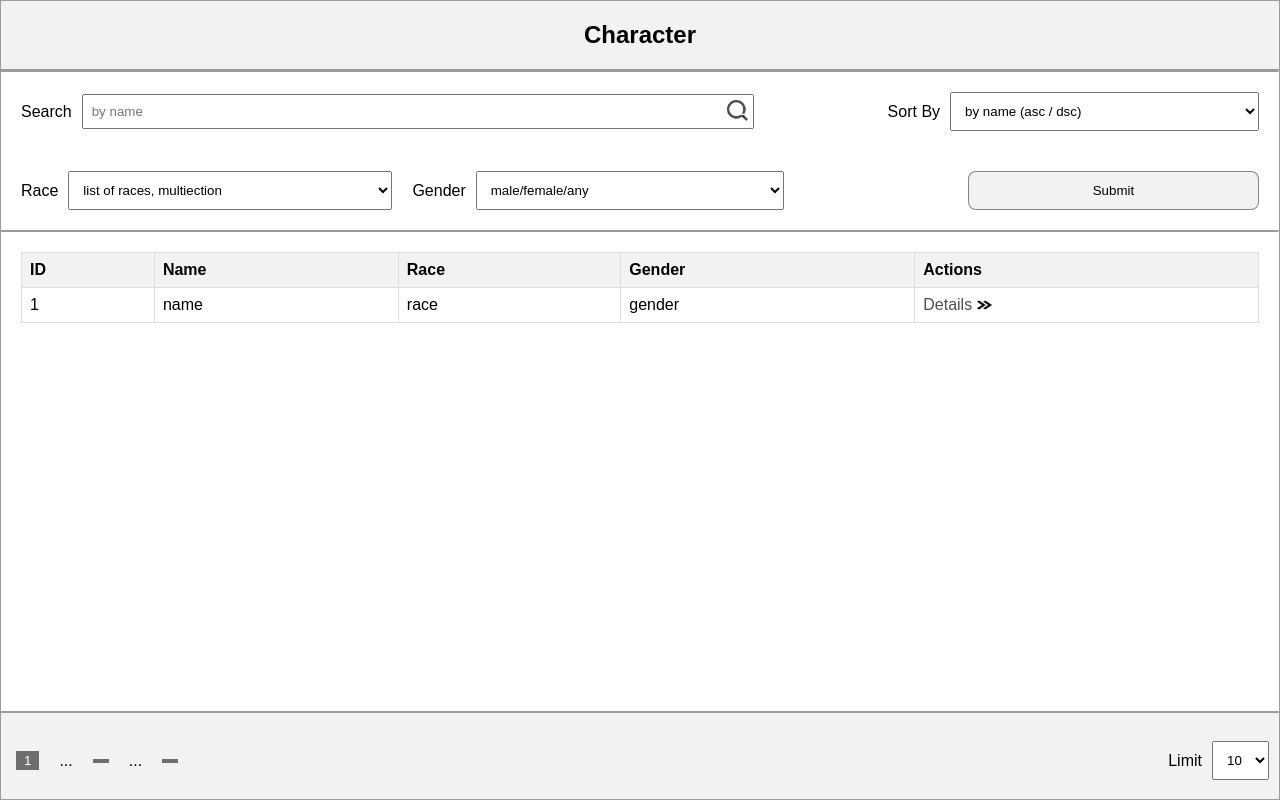
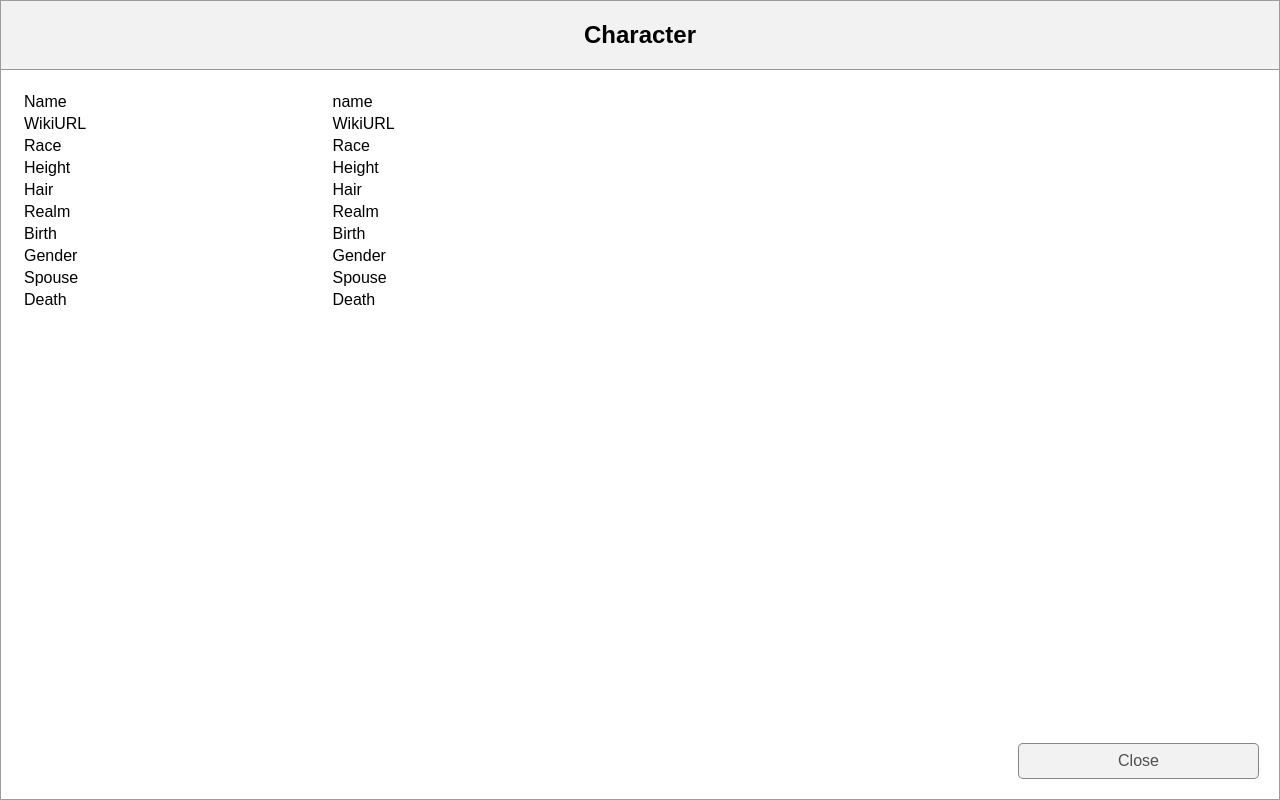
Before and after one commit to dheeraj-rs/Character-listing, a React (Vite) app: page / in a window 1280 px wide. Built offline with nearby package versions, Linux system fonts and the light colour scheme.

Commit message:
Add CharacterListingPage & CharacterDetails component

```diff
--- a/src/App.jsx
+++ b/src/App.jsx
@@ -1,11 +1,11 @@
-// import CharacterDetailPage from "./pages/character-detail-page";
-import CharacterListingPage from "./pages/character-list-page";
+import CharacterDetailPage from "./pages/character-detail-page";
+// import CharacterListingPage from "./pages/character-list-page";
 
 function App() {
   return (
     <>
-      <CharacterListingPage />
-      {/* <CharacterDetailPage /> */}
+      {/* <CharacterListingPage /> */}
+      <CharacterDetailPage />
     </>
   );
 }
--- /dev/null
+++ b/src/components/CharacterDetails.jsx
@@ -0,0 +1,50 @@
+function CharacterDetails() {
+  return (
+    <table className="detail-table">
+        <tbody>
+          <tr>
+            <td>Name</td>
+            <td>name</td>
+          </tr>
+          <tr>
+            <td>WikiURL</td>
+            <td>WikiURL</td>
+          </tr>
+          <tr>
+            <td>Race</td>
+            <td>Race</td>
+          </tr>
+          <tr>
+            <td>Height</td>
+            <td>Height</td>
+          </tr>
+          <tr>
+            <td>Hair</td>
+            <td>Hair</td>
+          </tr>
+          <tr>
+            <td>Realm</td>
+            <td>Realm</td>
+          </tr>
+          <tr>
+            <td>Birth</td>
+            <td>Birth</td>
+          </tr>
+          <tr>
+            <td>Gender</td>
+            <td>Gender</td>
+          </tr>
+          <tr>
+            <td>Spouse</td>
+            <td>Spouse</td>
+          </tr>
+          <tr>
+            <td>Death</td>
+            <td>Death</td>
+          </tr>
+        </tbody>
+    </table>
+  );
+}
+
+export default CharacterDetails;
--- a/src/pages/character-detail-page/index.jsx
+++ b/src/pages/character-detail-page/index.jsx
@@ -1,8 +1,19 @@
-import "../../styles/CharacterDetailPage.css"
+import CharacterDetailsPreview from "../../components/CharacterDetails";
+import Header from "../../components/Header";
+import "../../styles/CharacterDetailPage.css";
 function CharacterDetailPage() {
   return (
-    <div>CharacterListingPage</div>
-  )
+    <section className="detail-section">
+      <Header />
+      <main className="table-container">
+        <CharacterDetailsPreview />
+      </main>
+      <span></span>
+      <div className="close-btn-div">
+        <div className="close-btn">Close</div>
+      </div>
+    </section>
+  );
 }
 
-export default CharacterDetailPage
+export default CharacterDetailPage;
--- a/src/styles/CharacterDetailPage.css
+++ b/src/styles/CharacterDetailPage.css
@@ -0,0 +1,38 @@
+/* CharacterDetails */
+.detail-table {
+  width: 50%;
+}
+.detail-table,
+tbody,
+tr,
+td {
+  border: none;
+  text-align: start;
+}
+
+/* CharacterDetailPage */
+
+.detail-section {
+    display: flex;
+    flex-direction: column;
+    height: 100dvh;
+  }
+
+  .detail-section span {
+    flex: 1;
+  }
+
+.close-btn-div {
+  display: flex;
+  justify-content: end;
+  padding: 20px 20px;
+}
+.close-btn {
+  background-color: #f2f2f2;
+  border: 1.5px solid #34343490;
+  padding: 8px 8%;
+  cursor: pointer;
+  border-radius: 5px;
+  text-decoration: none;
+  color: #505050;
+}
--- a/src/styles/CharacterListingPage.css
+++ b/src/styles/CharacterListingPage.css
@@ -1,3 +1,4 @@
+/* Controller */
 .main-container {
   padding: 20px;
   display: flex;
@@ -150,6 +151,7 @@ footer {
 }
 
 @media (max-width: 768px) {
+  /* CharacterList */
   .main-container {
     flex-direction: column;
     gap: 10px;
```
Also changed, not shown: src/assets/forward-arrow.png (added).
